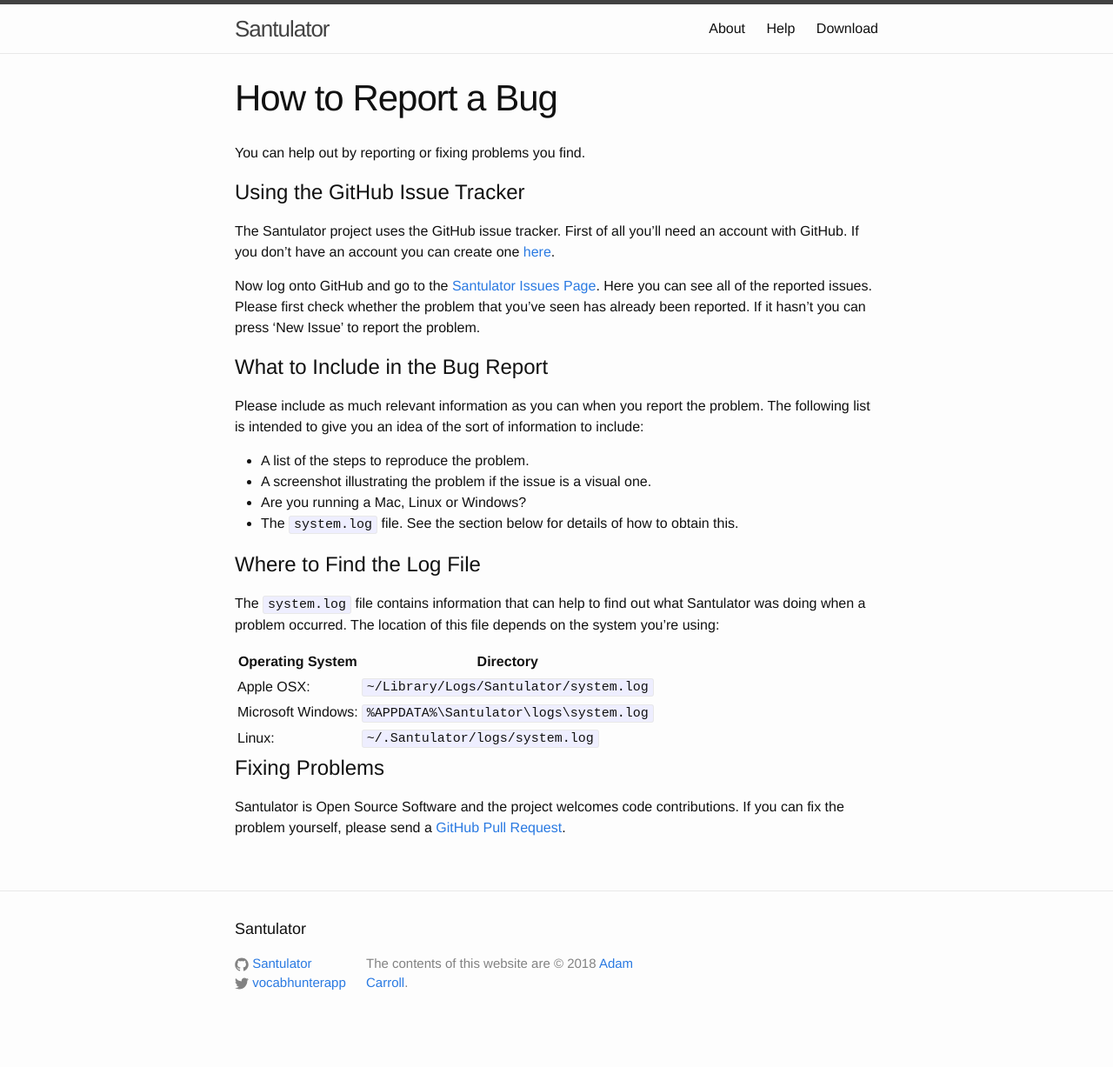
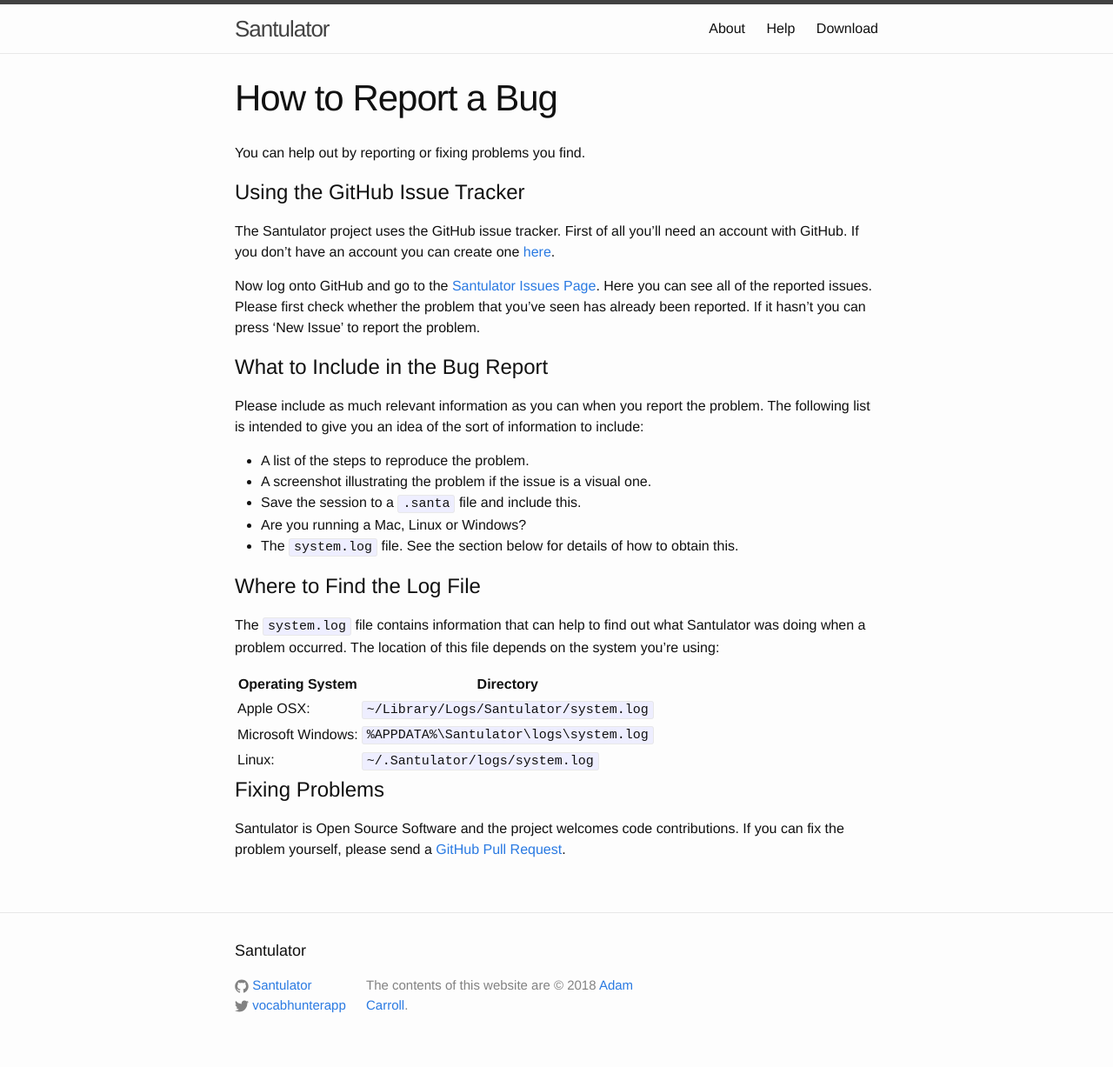
Before and after one commit to Santulator/santulator.github.io, a Jekyll site: the page built from issues.md, in a window 1280 px wide. Shown: the whole page at 87% size. Built offline with Jekyll 4.4.1, drawn with Linux system fonts in a browser that asks for light colours; before the commit the page ends 1202 px from its top, so only the background shows below that.

Commit message:
Improved the information in the issue reporting page

```diff
--- a/issues.md
+++ b/issues.md
@@ -20,8 +20,9 @@
 
 * A list of the steps to reproduce the problem.
 * A screenshot illustrating the problem if the issue is a visual one.
+* Save the session to a `.santa` file and include this.
 * Are you running a Mac, Linux or Windows?
-* The ``system.log`` file.  See the section below for details of how to obtain this.
+* The `system.log` file.  See the section below for details of how to obtain this.
 
 # Where to Find the Log File
 
```
